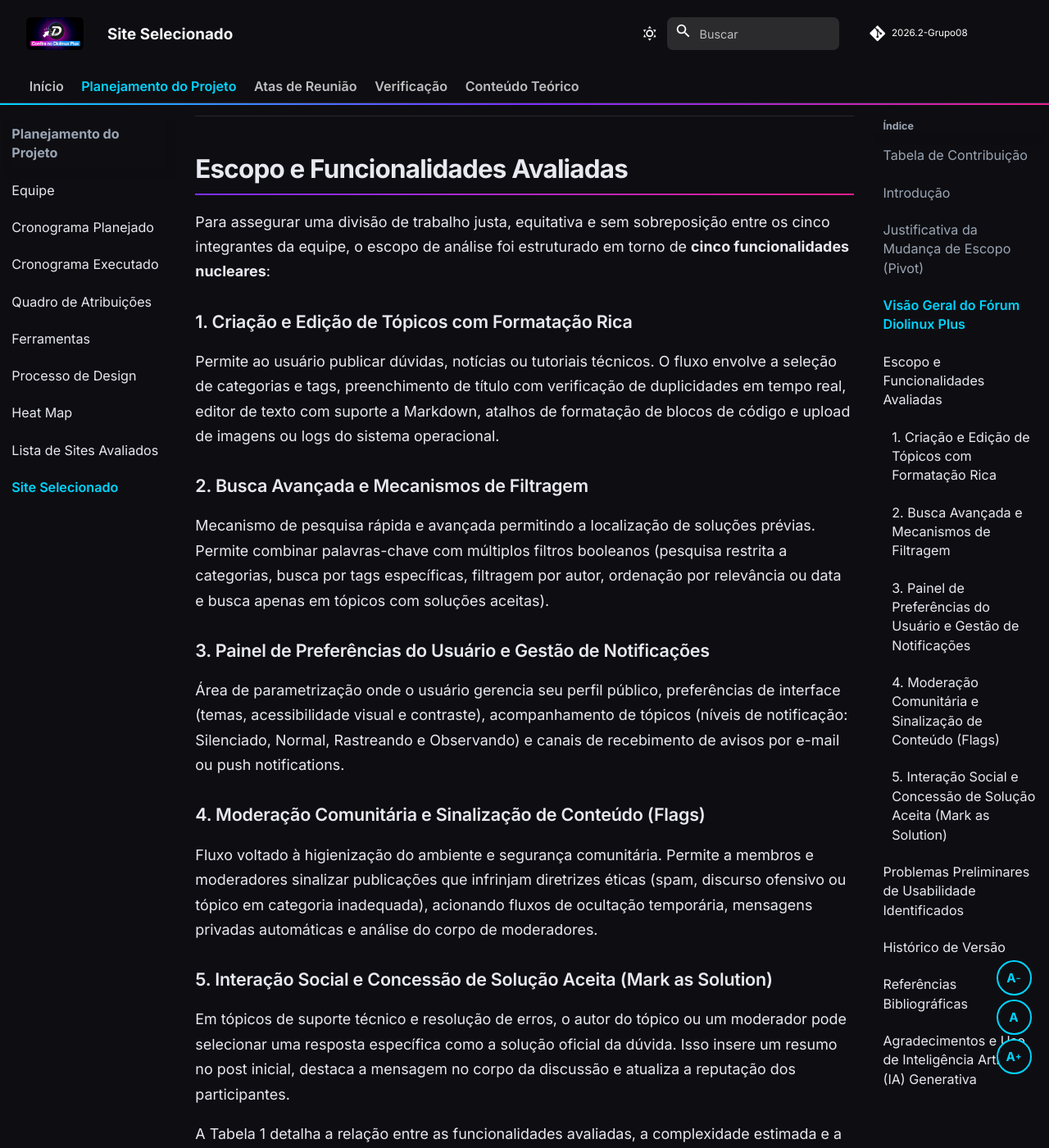
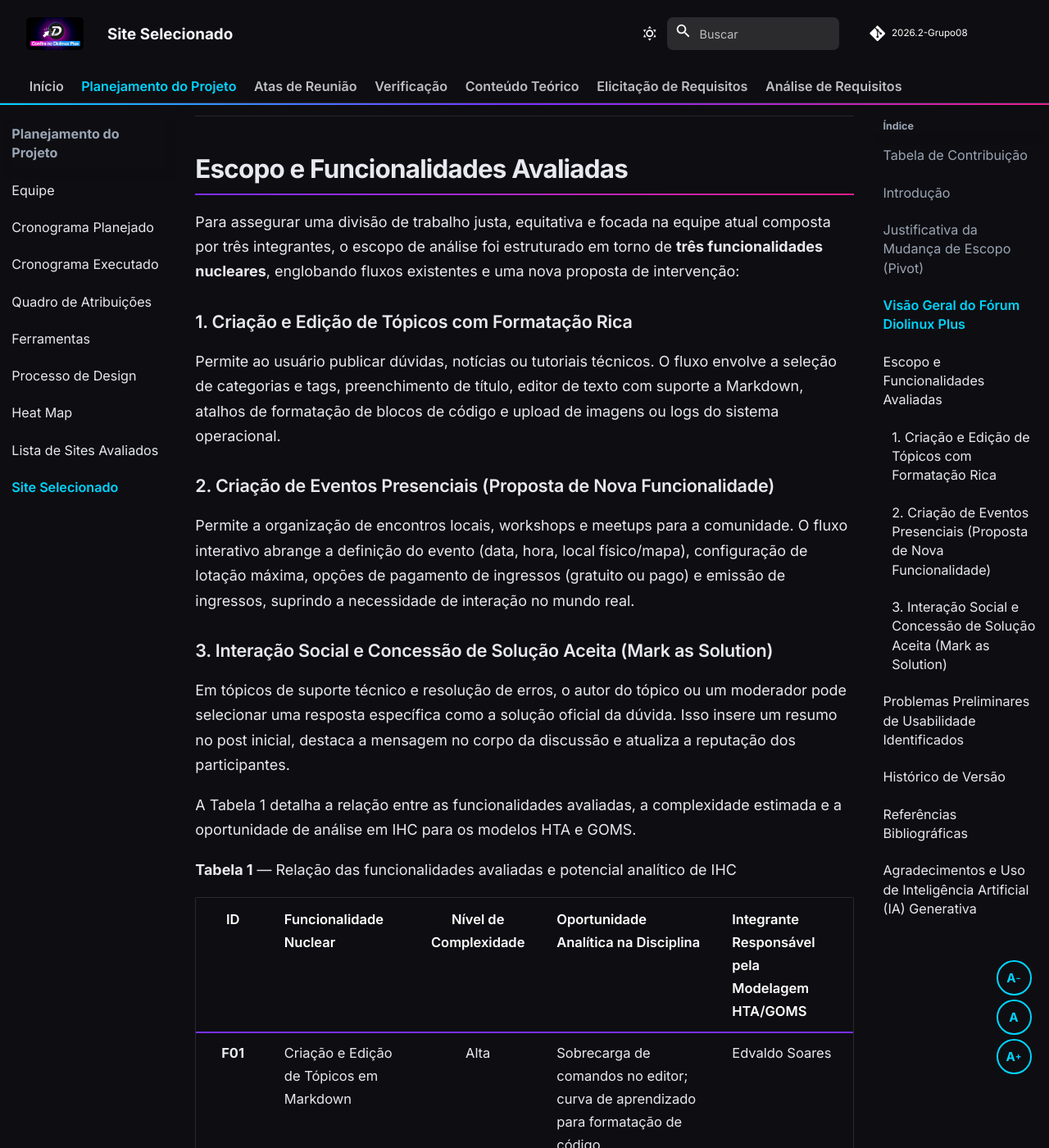
Before and after one commit to Interacao-Humano-Computador/2026.2-Grupo08, an MkDocs documentation site: the page built from docs/planejamento/site-selecionado.md, in a window 1280 px wide and 1400 px high, scrolled down 2938 px. Shown: the whole window at 82% size. Built offline with MkDocs 1.6.1 and Material for MkDocs 9.7.7, drawn with Linux system fonts in a browser that asks for light colours; comment, search, counter and statistics services are not loaded; some of the changed text lies outside the part shown.

Commit message:
feat: adição e formatação dos requisitos (Perfil de Usuário, Características e Princípios)

```diff
--- a/docs/planejamento/site-selecionado.md
+++ b/docs/planejamento/site-selecionado.md
@@ -52,38 +52,30 @@
 
 ## Escopo e Funcionalidades Avaliadas
 
-Para assegurar uma divisão de trabalho justa, equitativa e sem sobreposição entre os cinco integrantes da equipe, o escopo de análise foi estruturado em torno de **cinco funcionalidades nucleares**:
+Para assegurar uma divisão de trabalho justa, equitativa e focada na equipe atual composta por três integrantes, o escopo de análise foi estruturado em torno de **três funcionalidades nucleares**, englobando fluxos existentes e uma nova proposta de intervenção:
 
 ### 1. Criação e Edição de Tópicos com Formatação Rica
-Permite ao usuário publicar dúvidas, notícias ou tutoriais técnicos. O fluxo envolve a seleção de categorias e tags, preenchimento de título com verificação de duplicidades em tempo real, editor de texto com suporte a Markdown, atalhos de formatação de blocos de código e upload de imagens ou logs do sistema operacional.
+Permite ao usuário publicar dúvidas, notícias ou tutoriais técnicos. O fluxo envolve a seleção de categorias e tags, preenchimento de título, editor de texto com suporte a Markdown, atalhos de formatação de blocos de código e upload de imagens ou logs do sistema operacional.
 
-### 2. Busca Avançada e Mecanismos de Filtragem
-Mecanismo de pesquisa rápida e avançada permitindo a localização de soluções prévias. Permite combinar palavras-chave com múltiplos filtros booleanos (pesquisa restrita a categorias, busca por tags específicas, filtragem por autor, ordenação por relevância ou data e busca apenas em tópicos com soluções aceitas).
+### 2. Criação de Eventos Presenciais (Proposta de Nova Funcionalidade)
+Permite a organização de encontros locais, workshops e meetups para a comunidade. O fluxo interativo abrange a definição do evento (data, hora, local físico/mapa), configuração de lotação máxima, opções de pagamento de ingressos (gratuito ou pago) e emissão de ingressos, suprindo a necessidade de interação no mundo real.
 
-### 3. Painel de Preferências do Usuário e Gestão de Notificações
-Área de parametrização onde o usuário gerencia seu perfil público, preferências de interface (temas, acessibilidade visual e contraste), acompanhamento de tópicos (níveis de notificação: Silenciado, Normal, Rastreando e Observando) e canais de recebimento de avisos por e-mail ou push notifications.
-
-### 4. Moderação Comunitária e Sinalização de Conteúdo (Flags)
-Fluxo voltado à higienização do ambiente e segurança comunitária. Permite a membros e moderadores sinalizar publicações que infrinjam diretrizes éticas (spam, discurso ofensivo ou tópico em categoria inadequada), acionando fluxos de ocultação temporária, mensagens privadas automáticas e análise do corpo de moderadores.
-
-### 5. Interação Social e Concessão de Solução Aceita (Mark as Solution)
+### 3. Interação Social e Concessão de Solução Aceita (Mark as Solution)
 Em tópicos de suporte técnico e resolução de erros, o autor do tópico ou um moderador pode selecionar uma resposta específica como a solução oficial da dúvida. Isso insere um resumo no post inicial, destaca a mensagem no corpo da discussão e atualiza a reputação dos participantes.
 
-A Tabela 1 detalha a relação entre as funcionalidades avaliadas, a complexidade estimada e a oportunidade de análise em IHC.
+A Tabela 1 detalha a relação entre as funcionalidades avaliadas, a complexidade estimada e a oportunidade de análise em IHC para os modelos HTA e GOMS.
 
 **Tabela 1** — Relação das funcionalidades avaliadas e potencial analítico de IHC
 
 | ID | Funcionalidade Nuclear | Nível de Complexidade | Oportunidade Analítica na Disciplina | Integrante Responsável pela Modelagem HTA/GOMS |
 | :---: | :--- | :---: | :--- | :--- |
 | **F01** | Criação e Edição de Tópicos em Markdown | Alta | Sobrecarga de comandos no editor; curva de aprendizado para formatação de código. | Edvaldo Soares |
-| **F02** | Busca Avançada com Filtros Combinados | Alta | Sintaxe de busca complexa; falta de flexibilidade na recuperação de erros do usuário. | Gustavo Antonio |
-| **F03** | Gestão de Preferências e Notificações | Média | Excesso de opções e granularidade confusa nas opções de notificações do Discourse. | Jonathan Carpaneda |
-| **F04** | Moderação Comunitária e Sinalização | Média | Falta de clareza no feedback das consequências de uma sinalização de postagem. | Pedro Paulo |
-| **F05** | Interação e Marcação de Solução Aceita | Média | Visibilidade restrita da confirmação e atalhos pouco intuitivos em telas reduzidas. | Vinicius Araruna |
+| **F02** | Criação de Eventos Presenciais (Novo) | Alta | Mapeamento de um fluxo inédito complexo envolvendo agendamento, formulários e integração de pagamento. | Gustavo Antonio |
+| **F03** | Interação e Marcação de Solução Aceita | Média | Visibilidade restrita da confirmação e atalhos pouco intuitivos em telas reduzidas. | Vinicius Araruna |
 
 _Fonte: Elaborada pelos autores, 2026._
 
-Conforme sistematizado na Tabela 1, cada funcionalidade selecionada provê complexidade satisfatória para a modelagem detalhada na Entrega 2, garantindo que nenhum estudante execute tarefas redundantes.
+Conforme sistematizado na Tabela 1, cada funcionalidade selecionada provê complexidade satisfatória para a modelagem detalhada na Entrega 2, garantindo que os três estudantes executem tarefas robustas e complementares.
 
 ---
 
@@ -105,6 +97,7 @@
 | `1.0` | 04/09/2026 | Criação inicial da página de site selecionado (Portal Domínio Público) | [Gustavo Antonio](https://github.com/gus-ant) | [Pedro Paulo](https://github.com/Pedrop06) |
 | `1.1` | 05/09/2026 | Inclusão da tabela de contribuição no topo e padronização com ABNT | [Jonathan Lourenço Carpaneda](https://github.com/Jonathan-Carpaneda) | [Gustavo Antonio](https://github.com/gus-ant) |
 | `1.2` | 18/09/2026 | Reestruturação integral para o Fórum Diolinux Plus, documentação do pivot, detalhamento das 5 funcionalidades e problemas de usabilidade | [Vinicius Araruna](https://github.com/ViniciusA05) | [Pedro Paulo](https://github.com/Pedrop06) |
+| `1.3` | 25/09/2026 | Atualização das funcionalidades para refletir a nova composição (3 membros) e proposta da funcionalidade de Criação de Eventos Presenciais | [Gustavo Antonio](https://github.com/gus-ant) | [Vinicius Silva Araruna](https://github.com/ViniciusA05) |
 
 ---
 
--- a/mkdocs.yml
+++ b/mkdocs.yml
@@ -82,3 +82,8 @@
     - Auto-Avaliação (Grupo 08): verificacao/grupo08.md
   - Conteúdo Teórico:
     - Itens Avaliados: conteudo-teorico/index.md
+  - Elicitação de Requisitos:
+    - Perfil do Usuário: requisitos/perfil-de-usuario.md
+  - Análise de Requisitos:
+    - Características da Plataforma: requisitos/caracteristicas-da-plataforma.md
+    - Princípios Gerais de Projeto: requisitos/principios-gerais-de-projeto.md
```
Also changed, not shown: docs/requisitos/caracteristicas-da-plataforma.md (added, +76 -0 lines), docs/requisitos/perfil-de-usuario.md (added, +59 -0 lines), docs/requisitos/principios-gerais-de-projeto.md (added, +118 -0 lines), docs/assets/images_prints/foto-plataforma-barbosa-p105.png (added), docs/assets/images_prints/pagina_principios_gerais/foto-pg.222.png (added), docs/assets/images_prints/pagina_principios_gerais/foto-pg.225.png (added), docs/assets/images_prints/pagina_principios_gerais/foto-pg.226.png (added), docs/assets/images_prints/pagina_principios_gerais/foto-pg.227.png (added), docs/assets/images_prints/pagina_principios_gerais/foto-pg.228.png (added), docs/assets/images_prints/pagina_principios_gerais/foto-pg.230.png (added), docs/assets/images_prints/pagina_principios_gerais/foto-pg.231.png (added), docs/assets/images_prints/pagina_principios_gerais/foto-pgs.223e224.png (added), docs/assets/requisitos/foto-pg124.png (added), docs/assets/requisitos/foto-pg95.png (added).
